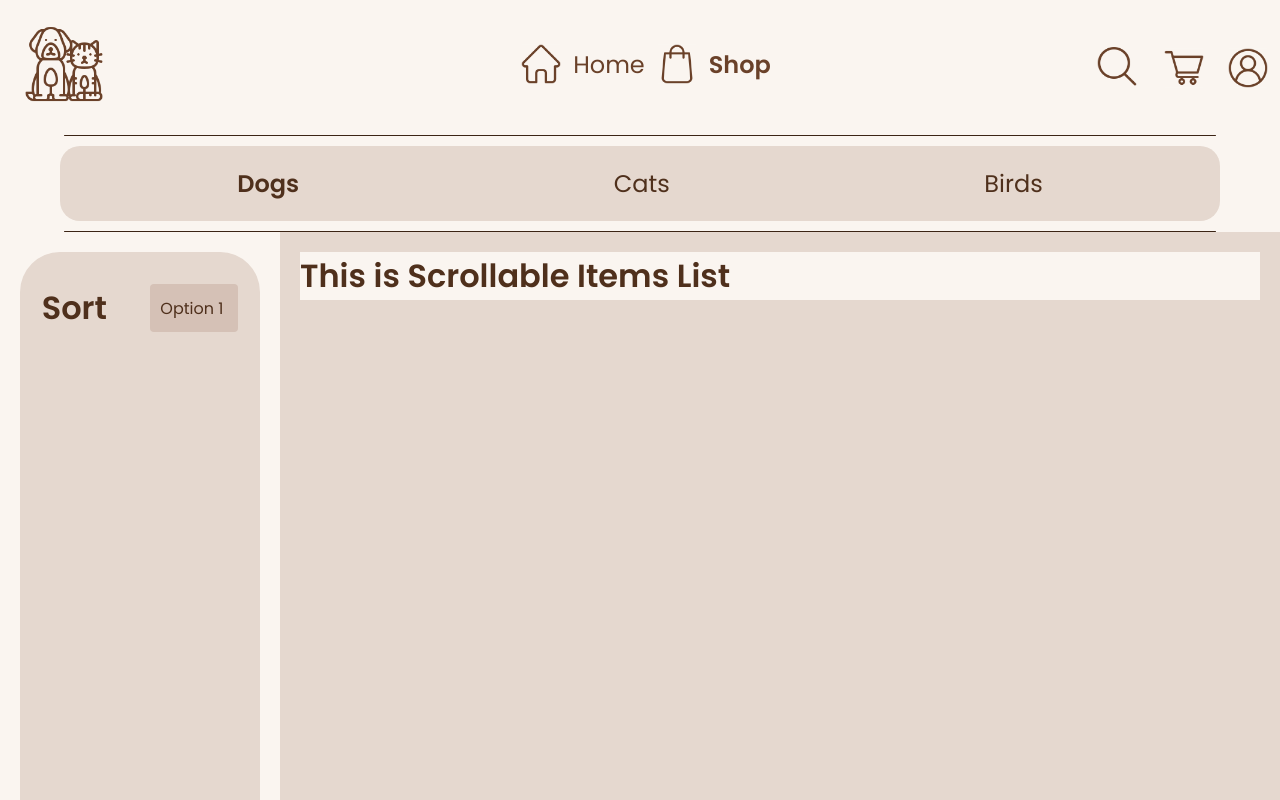
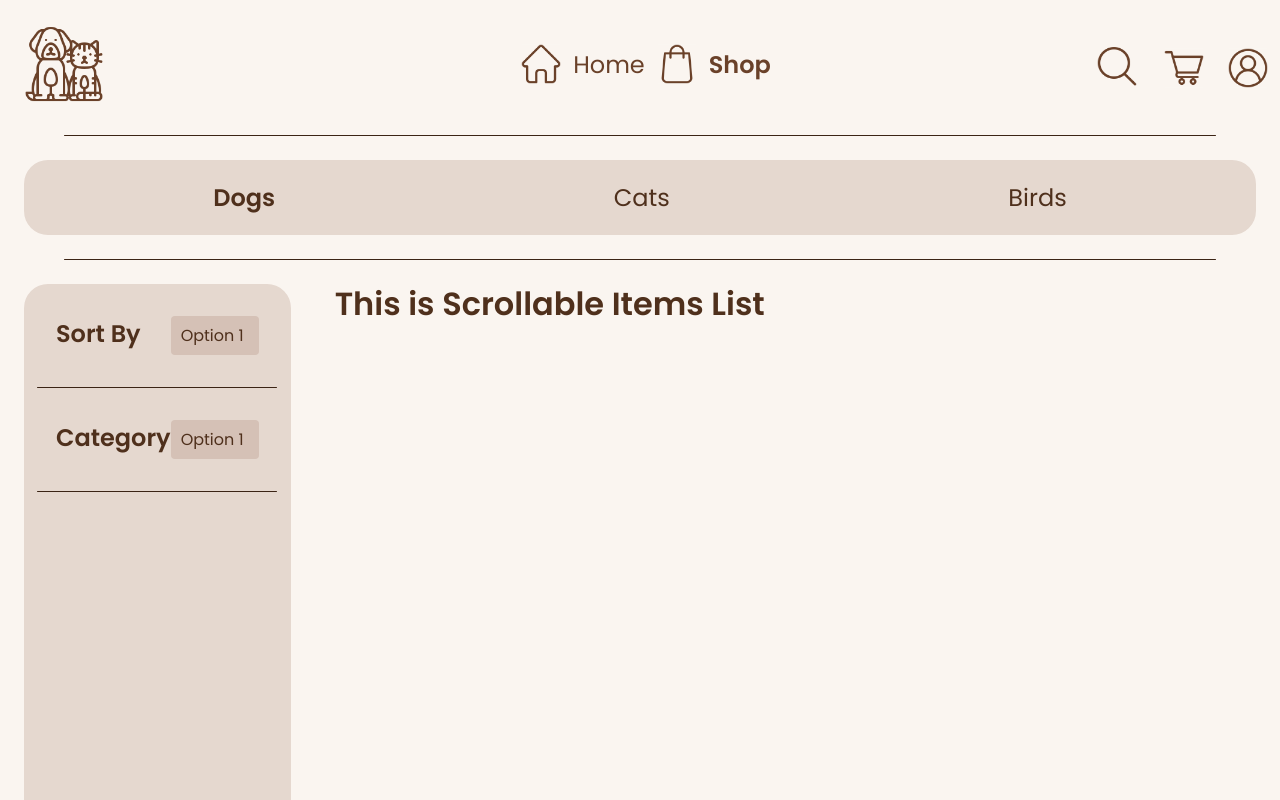
Before and after one commit to ImrulAnwar/Pet-Supplies-Frontend, a React (Vite) app: page /shop in a window 1280 px wide. Shown: the top 800 px of the page. Built offline with nearby package versions, Linux system fonts and the light colour scheme.

Commit message:
halfway to the left section shop

```diff
--- /dev/null
+++ b/src/layouts/Dropdown/Dropdown.css
@@ -0,0 +1,36 @@
+.dropdown-box {
+  display: flex;
+  background: none;
+  justify-content: space-between;
+  padding: 2rem;
+}
+
+.dropdown-box h2,
+select {
+  background: none;
+}
+
+/* Style the <select> element */
+select#dropdown {
+  padding: 10px;
+  font-size: 16px;
+  border-radius: 4px;
+  background-color: var(--shade-8);
+  /* Hide the dropdown arrow */
+  -webkit-appearance: none; /* For Safari and newer versions of Chrome */
+  -moz-appearance: none; /* For Firefox */
+  appearance: none; /* For newer versions of Chrome, Edge, and other modern browsers */
+}
+
+/* Style the <option> elements */
+select#dropdown option {
+  /* Define your desired styles here */
+  padding: 8px;
+  background-color: transparent;
+}
+
+/* Style the selected <option> element */
+select#dropdown option:checked {
+  /* Define your desired styles here */
+  background-color: var(--shade-5);
+}
--- /dev/null
+++ b/src/layouts/Dropdown/Dropdown.jsx
@@ -0,0 +1,28 @@
+import React from 'react';
+import './Dropdown.css'
+
+const Dropdown = ({ text, options, onSelect }) => {
+  const handleChange = (event) => {
+    // Get the selected value from the dropdown
+    const selectedValue = event.target.value;
+    // Call the onSelect function with the selected value
+    if (onSelect) {
+      onSelect(selectedValue);
+    }
+  };
+
+  return (
+    <div className="dropdown-box">
+      <h2>{text}</h2>
+      <select id="dropdown" onChange={handleChange}>
+        {options.map((option, index) => (
+          <option key={index} value={`option${index + 1}`}>
+            {option}
+          </option>
+        ))}
+      </select>
+    </div>
+  );
+};
+
+export default Dropdown;
--- a/src/layouts/Line/Line.css
+++ b/src/layouts/Line/Line.css
@@ -3,6 +3,7 @@
 .line-container {
   display: flex;
   justify-content: center;
+  background-color: transparent;
 }
 
 .line {
@@ -21,7 +22,7 @@
     opacity: 0;
   }
   to {
-    width: 90vw;
+    width: 90%;
     opacity: 1;
   }
 }
--- a/src/pages/shop/Shop.css
+++ b/src/pages/shop/Shop.css
@@ -5,10 +5,9 @@
   display: flex;
   align-items: center;
   justify-content: space-around;
-  margin: 10px;
   background-color: var(--shade-5);
-  margin: 10px 60px;
-  border-radius: 20px;
+  margin: 1.5em;
+  border-radius: 1.5em;
 }
 
 /* Style for the bottom section */
--- a/src/pages/shop/components/ScrollableItems/ScrollableItemsList.css
+++ b/src/pages/shop/components/ScrollableItems/ScrollableItemsList.css
@@ -2,7 +2,7 @@
 
 .right-shop {
   flex: 4;
-  background-color: var(--shade-5);
+  /* background-color: var(--shade-5); */
   padding: 20px;
   height: 90vh;
 }
--- a/src/pages/shop/components/SortAndFilterSection/SortAndFilter.css
+++ b/src/pages/shop/components/SortAndFilterSection/SortAndFilter.css
@@ -2,49 +2,12 @@
 
 .left-shop {
   flex: 1;
-  padding: 20px;
+  padding: 1.5em;
   height: 90vh;
 }
 
 .left-box {
   background-color: var(--shade-5);
   height: 100%;
-  border-radius: 40px;
+  border-radius: 1.5em;
 }
-
-.sort-by-box {
-  display: flex;
-  background: none;
-  justify-content: space-around;
-  padding-top: 2rem;
-}
-
-.sort-by-box h1,
-select {
-  background: none;
-}
-
-/* Style the <select> element */
-select#dropdown {
-  padding: 10px;
-  font-size: 16px;
-  border-radius: 4px;
-  background-color: var(--shade-8);
-  /* Hide the dropdown arrow */
-  -webkit-appearance: none; /* For Safari and newer versions of Chrome */
-  -moz-appearance: none; /* For Firefox */
-  appearance: none; /* For newer versions of Chrome, Edge, and other modern browsers */
-}
-
-/* Style the <option> elements */
-select#dropdown option {
-  /* Define your desired styles here */
-  padding: 8px;
-  background-color: transparent;
-}
-
-/* Style the selected <option> element */
-select#dropdown option:checked {
-  /* Define your desired styles here */
-  background-color: var(--shade-5);
-}
--- a/src/pages/shop/components/SortAndFilterSection/SortAndFilter.jsx
+++ b/src/pages/shop/components/SortAndFilterSection/SortAndFilter.jsx
@@ -1,22 +1,21 @@
 import React from 'react'
 import './SortAndFilter.css'
-
+import Dropdown from '../../../../layouts/Dropdown/Dropdown'
+import Line from '../../../../layouts/Line/Line'
 const SortAndFilter = () => {
   const options = ['Option 1', 'Option 2', 'Option 3']
+  const handleDropdownSelect = (selectedValue) => {
+    // Your logic here to handle the selected value
+    console.log('Selected Value:', selectedValue);
+  };
 
   return (
     <div className='left-shop'>
       <div className="left-box">
-        <div className="sort-by-box">
-            <h1>Sort</h1>
-            <select id="dropdown">
-                {options.map((option, index) => (
-                  <option key={index} value={`option${index + 1}`}>
-                    {option}
-                  </option>
-                ))}
-            </select>
-        </div>
+          <Dropdown text="Sort By" options={options} onSelect={handleDropdownSelect} />
+          <Line/>
+          <Dropdown text="Category" options={options} onSelect={handleDropdownSelect} />
+          <Line/>
       </div>
     </div>
   );
```
